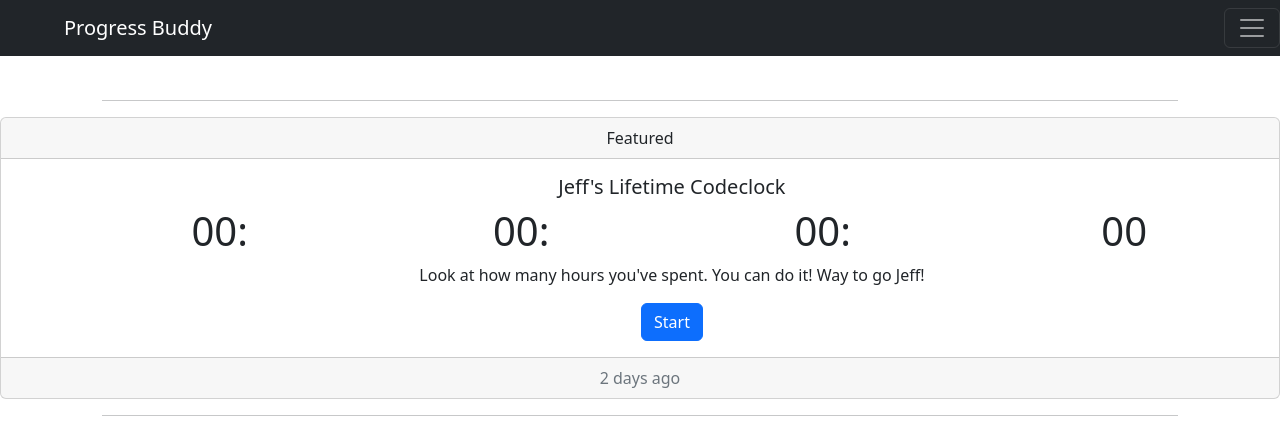
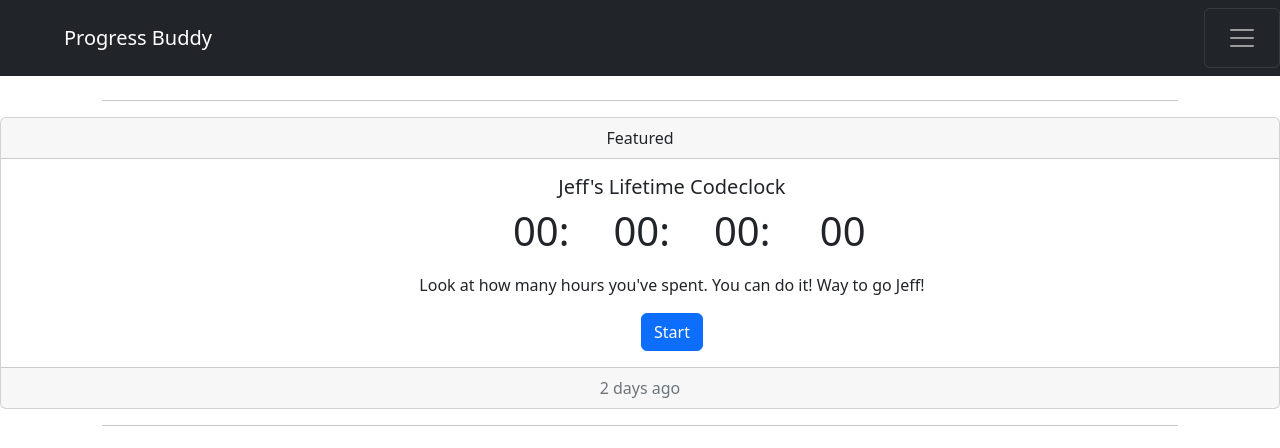
Before and after one commit to Jeff-Ashear/ProgressTracker, a website: page index.html in a window 1280 px wide. Drawn offline with nearby package versions, Linux system fonts and the light colour scheme.

Commit message:
fixed clock layout

```diff
--- a/css/style.css
+++ b/css/style.css
@@ -12,6 +12,11 @@ hr {
     margin-left: 5%;
 }
 
+span {
+    margin: 10px;
+
+}
+
 body {
     padding-top: 60px;
   }
--- a/index.html
+++ b/index.html
@@ -1,5 +1,6 @@
 <!DOCTYPE html>
 <html lang="en">
+
 <head>
     <meta charset="UTF-8">
     <meta http-equiv="X-UA-Compatible" content="IE=edge">
@@ -8,11 +9,13 @@
     <link rel="icon" type="image/jpg" href="./assets/images/progress-icon-png-24.jpg">
 
     <script src="https://ajax.googleapis.com/ajax/libs/jquery/3.5.1/jquery.min.js"></script>
-    <link href="https://cdn.jsdelivr.net/npm/bootstrap@5.2.0-beta1/dist/css/bootstrap.min.css" rel="stylesheet" integrity="sha384-0evHe/X+R7YkIZDRvuzKMRqM+OrBnVFBL6DOitfPri4tjfHxaWutUpFmBp4vmVor" crossorigin="anonymous">
+    <link href="https://cdn.jsdelivr.net/npm/bootstrap@5.2.0-beta1/dist/css/bootstrap.min.css" rel="stylesheet"
+        integrity="sha384-0evHe/X+R7YkIZDRvuzKMRqM+OrBnVFBL6DOitfPri4tjfHxaWutUpFmBp4vmVor" crossorigin="anonymous">
 
     <link rel="stylesheet" href="/css/style.css">
 
 </head>
+
 <body>
     <nav class="navbar fixed-top navbar-dark bg-dark">
         <a class="navbar-brand text-center" href="#">Progress Buddy</a>
@@ -62,13 +65,24 @@
         <div class="card-body timerCard">
             <h5 class="card-title">Jeff's Lifetime Codeclock</h5>
             <div class="row">
-              <h1 class="col-3" id="hour">00:</h1>
-              <h1 class="col-3" id="min">00:</h1>
-              <h1 class="col-3" id="sec">00:</h1>
-              <h1 class="col-3" id="miliSec">00</h1>
+                <span class="col-4"></span>
+                <!-- <h1 class="justify-content-center">
+                    <span class="col-1" id="hour">00:</span>
+                    <span class="col-1" id="min">00:</span>
+                    <span class="col-1" id="sec">00:</span>
+                    <span class="col-1" id="miliSec">00</span>
+                </h1> -->
+
+                <h1 class="col-1" id="hour">00:</h1>
+                <h1 class="col-1" id="min">00:</h1>
+                <h1 class="col-1" id="sec">00:</h1>
+                <h1 class="col-1" id="miliSec">00</h1>
+
+                <span class="col-4"></span>
             </div>
             <p class="card-text">Look at how many hours you've spent. You can do it! Way to go Jeff!</p>
-          <button type="button" class="btn btn-primary timerToggle" id="timerToggle" data-bs-toggle="button">Start</button>
+            <button type="button" class="btn btn-primary timerToggle" id="timerToggle"
+                data-bs-toggle="button">Start</button>
         </div>
         <div class="card-footer text-muted">
             2 days ago
@@ -77,10 +91,13 @@
     <hr>
 
 
-    <script src="https://cdn.jsdelivr.net/npm/bootstrap@5.2.0-beta1/dist/js/bootstrap.bundle.min.js" integrity="sha384-pprn3073KE6tl6bjs2QrFaJGz5/SUsLqktiwsUTF55Jfv3qYSDhgCecCxMW52nD2" crossorigin="anonymous"></script>
+    <script src="https://cdn.jsdelivr.net/npm/bootstrap@5.2.0-beta1/dist/js/bootstrap.bundle.min.js"
+        integrity="sha384-pprn3073KE6tl6bjs2QrFaJGz5/SUsLqktiwsUTF55Jfv3qYSDhgCecCxMW52nD2"
+        crossorigin="anonymous"></script>
     <script src="https://ajax.googleapis.com/ajax/libs/jquery/3.2.1/jquery.min.js"></script>
     <!-- <script src="./js/javascript.js"></script> -->
     <script src="./js/careerClock.js"></script>
 
 </body>
+
 </html>
--- a/js/javascript.js
+++ b/js/javascript.js
@@ -22,7 +22,7 @@ $('.timerCard').on('click', '.timerToggle', function() {
             if (ms === 10) {
                 ms = 0
                 s = s + 1
-                // console.log("beep")
+                console.log("beep")
             }
             if (s === 60) {
                 s = 0
```
Also changed, not shown: js/careerClock.js (line endings or trailing spaces). Lines whose indentation alone changed are shown as unchanged.
